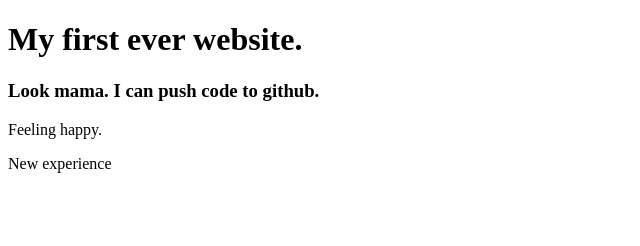
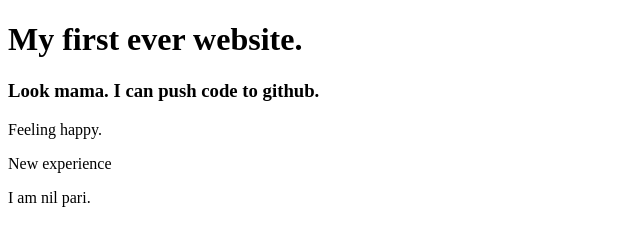
Before and after one commit to sikderp-github/my-first-website, a plain HTML site: page index.html in a window 1280 px wide. Shown: the full height of the page, 0-640 px from the left. Drawn offline with Linux system fonts and the light colour scheme.

Commit message:
nil pari

```diff
--- a/index.html
+++ b/index.html
@@ -12,6 +12,7 @@
     <h3>Look mama. I can push code to github.</h3>
     <p>Feeling happy.</p>
     <p>New experience</p>
+    <p>I am nil pari. </p>
 </body>
 
 </html>
```
